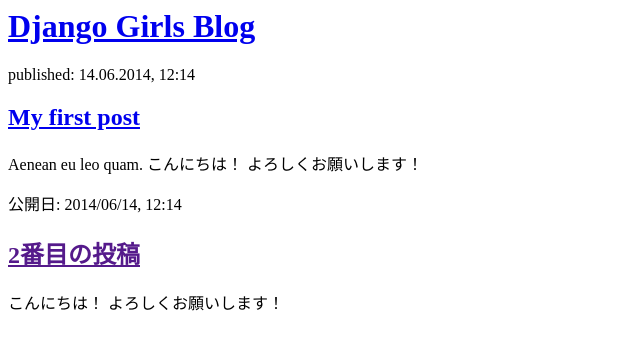
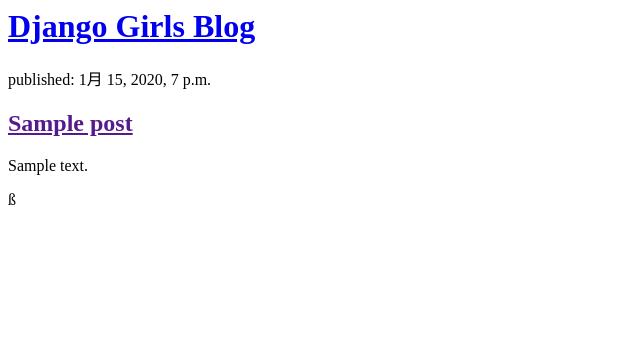
Before and after one commit to keita40/my-first-blog, a Django app: template blog/templates/blog/post_list.html in a window 1280 px wide. Shown: the top 350 px of the page, without its empty margins (0-640 px from the left). Run offline with Django 3.2, Linux system fonts and the light colour scheme; the template is opened without the code that fills it: values that come from a table or form of the project are taken from there, others are empty; tables that the repository leaves empty hold one stand-in row (values such as "Sample post").

Commit message:
Modified templates to display posts from database.

```diff
--- a/blog/templates/blog/post_list.html
+++ b/blog/templates/blog/post_list.html
@@ -1,22 +1,11 @@
-<html>
-    <head>
-        <title>Django Girls blog</title>
-    </head>
-    <body>
-        <div>
-            <h1><a href="/">Django Girls Blog</a></h1>
-        </div>
+<div>
+    <h1><a href="/">Django Girls Blog</a></h1>
+</div>
 
-        <div>
-            <p>published: 14.06.2014, 12:14</p>
-            <h2><a href="https://djangogirls.org">My first post</a></h2>
-            <p>Aenean eu leo quam. こんにちは！ よろしくお願いします！ </p>
-        </div>
-
-        <div>
-            <p>公開日: 2014/06/14, 12:14</p>
-            <h2><a href="">2番目の投稿</a></h2>
-            <p> こんにちは！ よろしくお願いします！ </p>
-        </div>
-    </body>
-</html>
+{% for post in posts %}
+    <div>
+        <p>published: {{ post.published_date }}</p>
+        <h2><a href="">{{ post.title }}</a></h2>
+        <p>{{ post.text|linebreaksbr }}</p>
+    </div>
+{% endfor %}ß
--- a/djangogirlsユーザー情報.txt
+++ b/djangogirlsユーザー情報.txt
@@ -13,3 +13,6 @@
 
 giturl
 https://github.com/keita40/my-first-blog.git
+
+pythonanywhereサイトurl
+keita40.pythonanywhere.com
```
Also changed, not shown: blog/views.py (+4 -3 lines).
